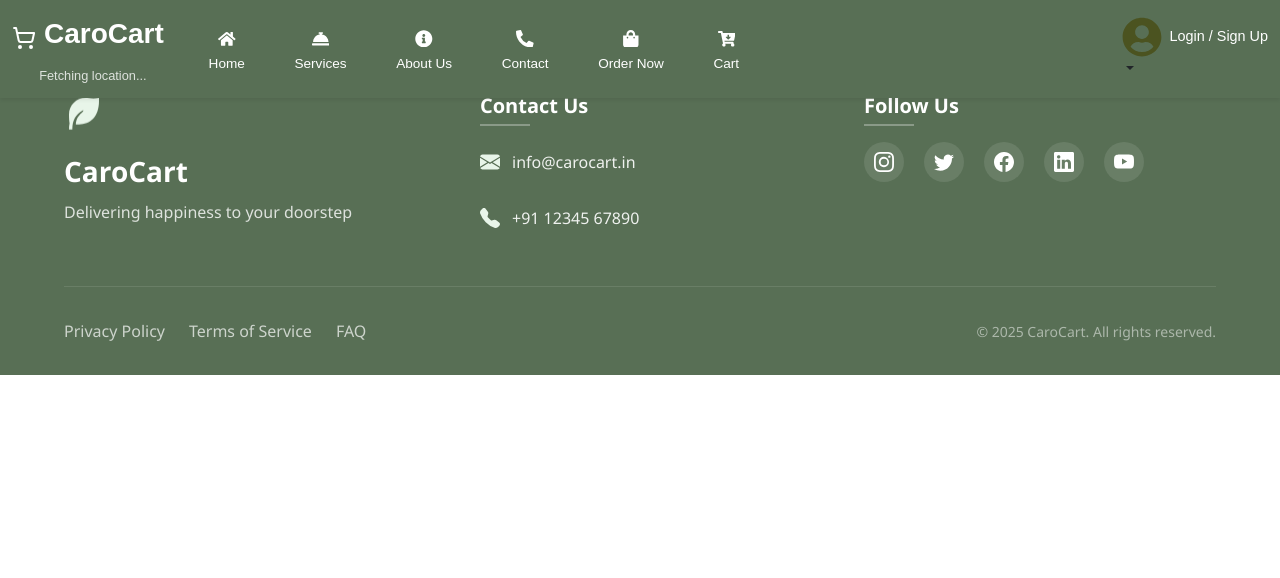
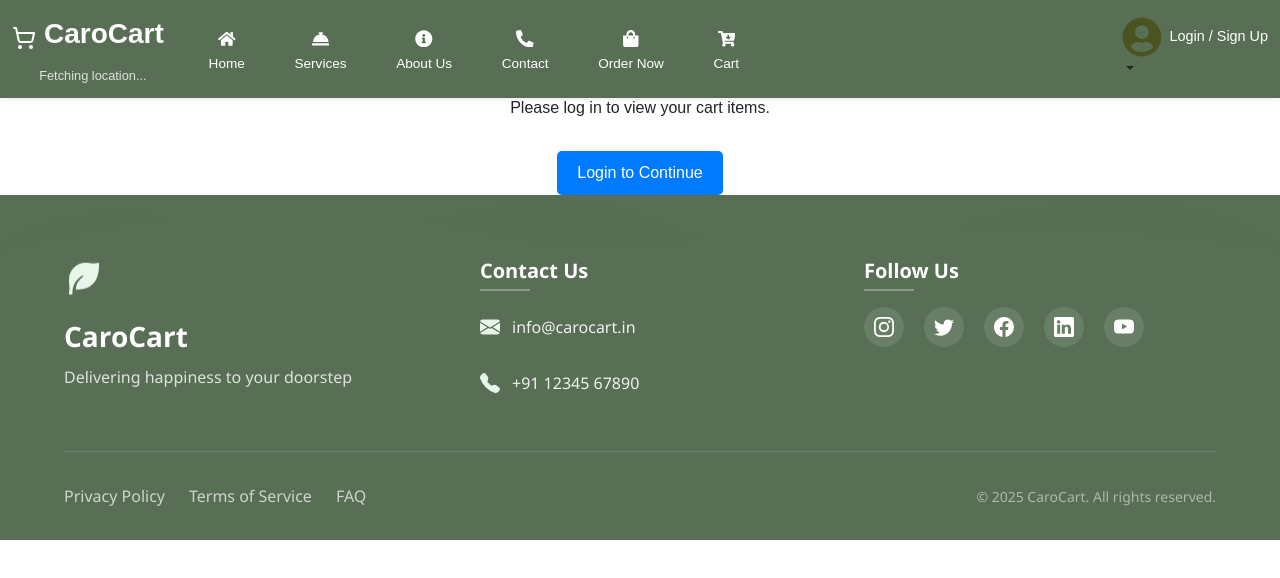
Before and after one commit to minnukota381/CaroCart, a React (Vite) app: page /cart in a window 1280 px wide. Shown: the top 578 px of the page. Built offline with nearby package versions, Linux system fonts and the light colour scheme; no server answers; a small style sheet from the web is missing.

Commit message:
feat: implement login redirection for cart access and enhance product quantity management in OurProducts

```diff
--- a/src/components/Auth/UserLogin.jsx
+++ b/src/components/Auth/UserLogin.jsx
@@ -18,17 +18,15 @@ const UserLogin = () => {
 
   const handleChange = (e) => {
     setFormData({ ...formData, [e.target.name]: e.target.value });
-    setError(""); // Clear error when typing
+    setError("");
   };
 
   const handleSubmit = async (e) => {
     e.preventDefault();
     setIsLoading(true);
 
-    // Simulate API call delay
     await new Promise((resolve) => setTimeout(resolve, 1000));
 
-    // Basic validation
     if (!formData.email.includes("@")) {
       setError("Please enter a valid email address");
       setIsLoading(false);
@@ -41,12 +39,16 @@ const UserLogin = () => {
       return;
     }
 
-    // Simulate successful login: store token and flag
-    localStorage.setItem("token", "dummy-token"); // Store dummy token (replace with real token)
-    localStorage.setItem("isUserLoggedIn", "true"); // Store login flag
+    // Simulate login
+    localStorage.setItem("token", "dummy-token");
+    localStorage.setItem("isUserLoggedIn", "true");
+
+    const redirectTo =
+      localStorage.getItem("redirectAfterLogin") || "/user/dashboard";
+    localStorage.removeItem("redirectAfterLogin");
 
     setIsLoading(false);
-    navigate("/user/dashboard"); // Redirect to user dashboard
+    navigate(redirectTo);
   };
 
   return (
--- a/src/components/Cart/Cart.jsx
+++ b/src/components/Cart/Cart.jsx
@@ -1,25 +1,51 @@
-import React from "react";
+import React, { useEffect, useState } from "react";
 import { useNavigate } from "react-router-dom";
 
 const Cart = () => {
   const navigate = useNavigate();
+  const [isLoggedIn, setIsLoggedIn] = useState(!!localStorage.getItem("token"));
 
-  // Check if user is logged in (example: token stored in localStorage)
-  const isLoggedIn = !!localStorage.getItem("token");
+  useEffect(() => {
+    if (!isLoggedIn) {
+      // Save the intended redirect path
+      localStorage.setItem("redirectAfterLogin", "/cart");
+    }
+  }, [isLoggedIn]);
 
-  const handleViewCart = () => {
-    if (!isLoggedIn) {
-      alert("Please login to view your cart.");
-      navigate("/login");
-    } else {
-      // Logic to show cart contents or open cart modal here
-      alert("Showing your cart... (You can implement your cart UI here)");
-    }
+  const handleLoginRedirect = () => {
+    navigate("/login");
   };
 
   return (
-    <div className="cart-container">
-      <button onClick={handleViewCart}>View Cart 🛒</button>
+    <div
+      className="cart-container"
+      style={{ textAlign: "center", marginTop: "50px" }}
+    >
+      {!isLoggedIn ? (
+        <div>
+          <h2>Your Cart</h2>
+          <p>Please log in to view your cart items.</p>
+          <button
+            onClick={handleLoginRedirect}
+            style={{
+              padding: "10px 20px",
+              marginTop: "15px",
+              cursor: "pointer",
+              backgroundColor: "#007bff",
+              color: "#fff",
+              border: "none",
+              borderRadius: "5px",
+            }}
+          >
+            Login to Continue
+          </button>
+        </div>
+      ) : (
+        <div>
+          <h2>Your Cart</h2>
+          <p>(Display your cart items here)</p>
+        </div>
+      )}
     </div>
   );
 };
--- a/src/components/Navbar/CaroCartNavbar.jsx
+++ b/src/components/Navbar/CaroCartNavbar.jsx
@@ -43,17 +43,10 @@ const CaroCartNavbar = () => {
 
   const handleNavClick = (e, path) => {
     if (path === "/cart") {
-      const token = localStorage.getItem("token");
-      if (!token) {
-        e.preventDefault();
-        alert("Please login to view your cart.");
-        navigate("/login");
-      } else {
-        e.preventDefault();
-        alert("Showing your cart (cart page not implemented yet).");
-      }
+      localStorage.setItem("redirectAfterLogin", "/cart");
     }
   };
+
 
   return (
     <Navbar
--- a/src/components/OurProducts/OurProducts.jsx
+++ b/src/components/OurProducts/OurProducts.jsx
@@ -1,6 +1,12 @@
-import React from "react";
+import React, { useState } from "react";
 import { useNavigate } from "react-router-dom";
-import { FaShoppingCart, FaHeart, FaLeaf, FaMugHot } from "react-icons/fa";
+import {
+  FaShoppingCart,
+  FaPlus,
+  FaMinus,
+  FaLeaf,
+  FaMugHot,
+} from "react-icons/fa";
 import "./OurProducts.css";
 
 const OurProducts = () => {
@@ -30,13 +36,28 @@ const OurProducts = () => {
     },
   ];
 
-  const handleOrderClick = (product) => {
+  const [quantities, setQuantities] = useState(
+    products.reduce((acc, product) => ({ ...acc, [product.id]: 1 }), {})
+  );
+
+  const handleQuantityChange = (id, increment) => {
+    setQuantities((prev) => ({
+      ...prev,
+      [id]: Math.max(1, prev[id] + increment),
+    }));
+  };
+
+  const handleAddToCart = (product) => {
     if (!isUserLoggedIn) {
-      alert("Please login to order this product.");
       navigate("/login");
       return;
     }
-    navigate("/order", { state: { product } });
+
+    const quantity = quantities[product.id];
+    // You can now send this to your backend cart or store it in context/state
+    console.log("Add to cart:", { product, quantity });
+
+    navigate("/cart", { state: { product, quantity } });
   };
 
   return (
@@ -66,12 +87,23 @@ const OurProducts = () => {
 
                 <div className="product-footer">
                   <div className="product-price">₹{product.price}</div>
+                  <div className="quantity-control">
+                    <button
+                      onClick={() => handleQuantityChange(product.id, -1)}
+                    >
+                      <FaMinus />
+                    </button>
+                    <span>{quantities[product.id]}</span>
+                    <button onClick={() => handleQuantityChange(product.id, 1)}>
+                      <FaPlus />
+                    </button>
+                  </div>
                   <button
                     className="order-button"
-                    onClick={() => handleOrderClick(product)}
+                    onClick={() => handleAddToCart(product)}
                   >
                     <FaShoppingCart className="button-icon" />
-                    Order Now
+                    Add to Cart
                   </button>
                 </div>
               </div>
```
Also changed, not shown: src/App.jsx (+0 -8 lines).
